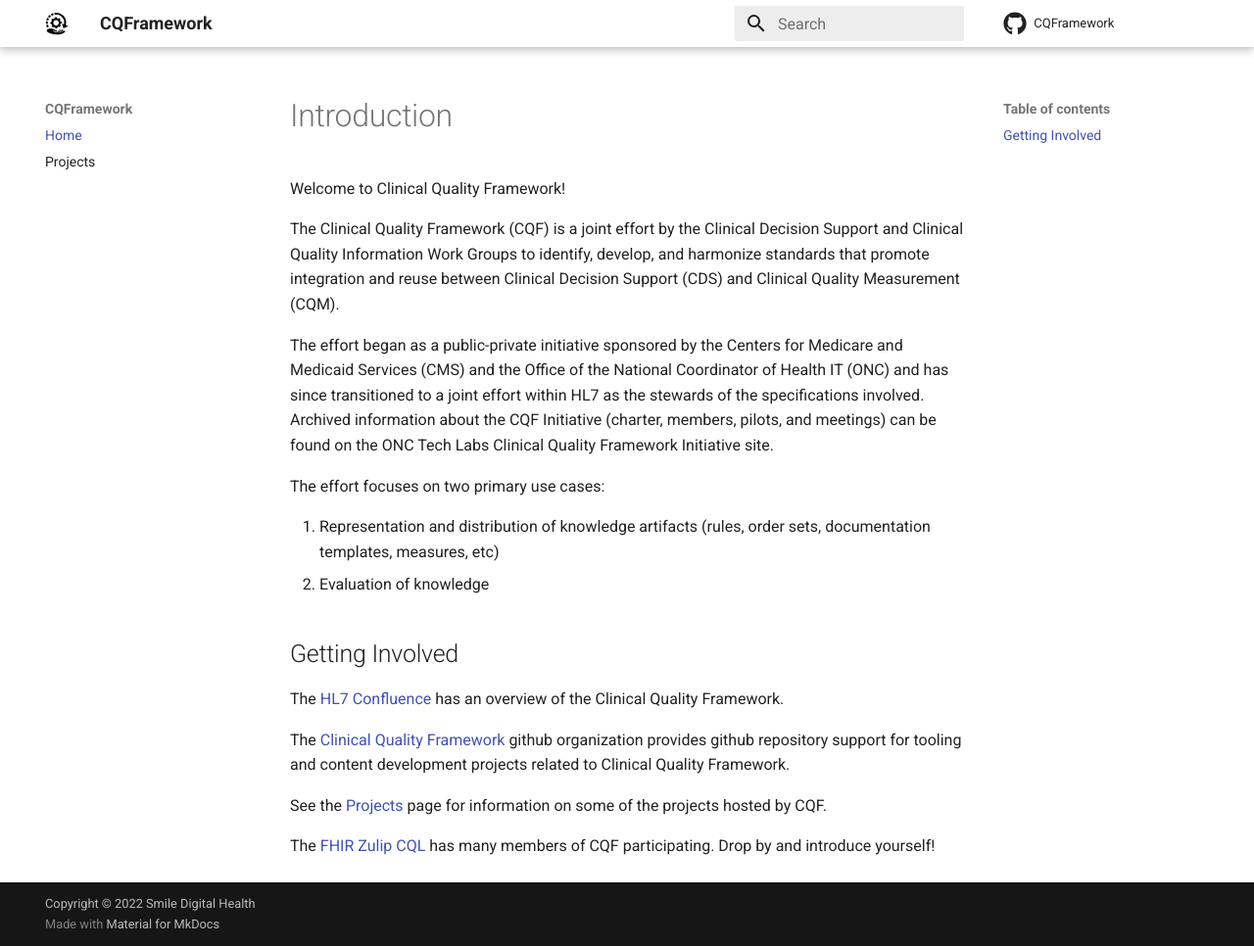
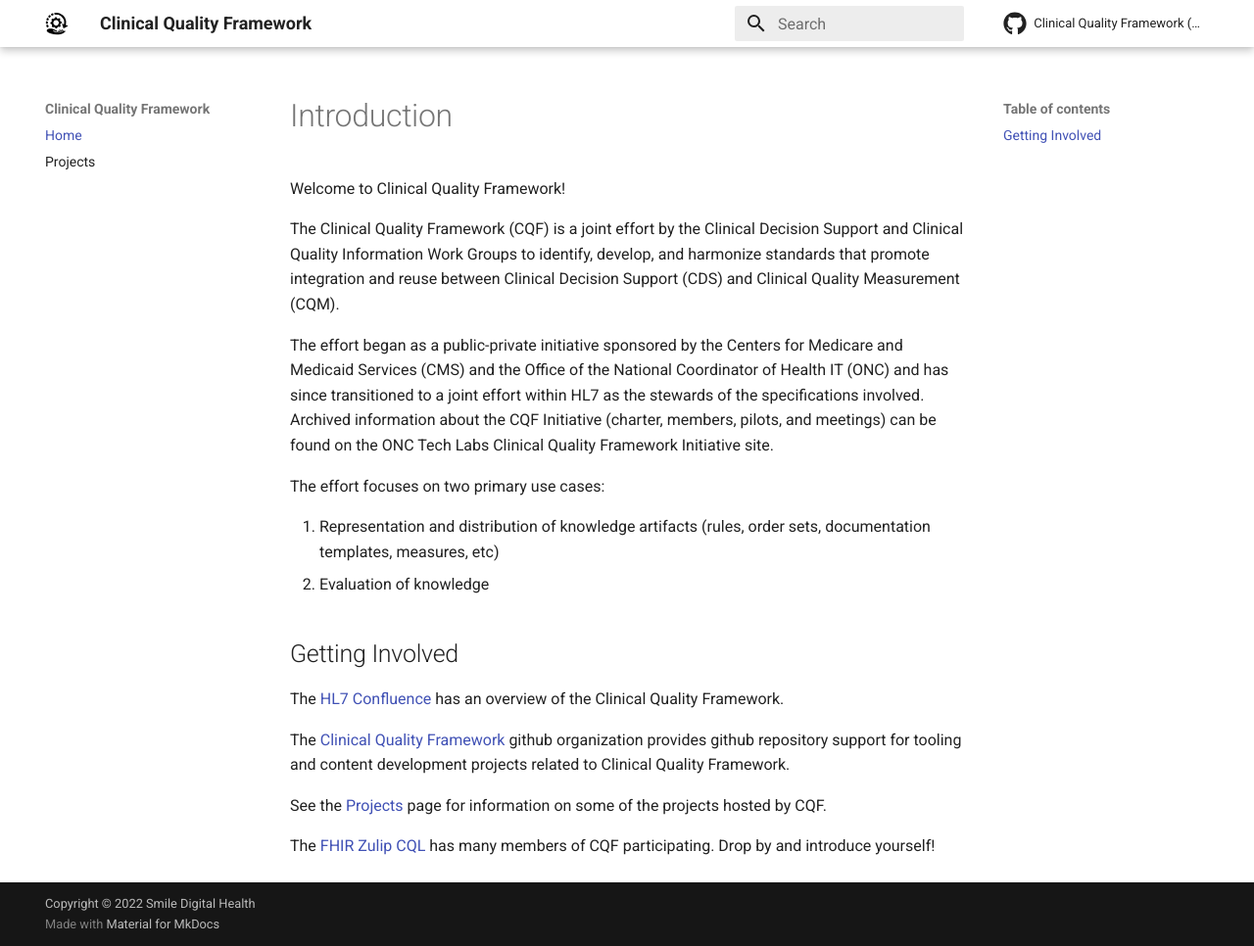
Before and after one commit to cqframework/cqframework.github.io, an MkDocs documentation site: the page built from docs/index.md, in a window 1280 px wide and 966 px high. Shown: the whole window at 98% size. Built offline with MkDocs 1.6.1 and Material for MkDocs 9.7.7, drawn with Linux system fonts in a browser that asks for light colours; comment, search, counter and statistics services are not loaded.

Commit message:
Update site title

```diff
--- a/mkdocs.yml
+++ b/mkdocs.yml
@@ -1,13 +1,13 @@
-site_name: CQFramework
+site_name: Clinical Quality Framework
 site_url: https://www.cqframework.org/
 site_author: Smile Digital Health
 site_description: >-
-  Homepage for the CQFramework effort
+  Homepage for the Clinical Quality Framework (CQF) effort
 
 copyright: Copyright &copy; 2022 Smile Digital Health
 
 repo_url: https://github.com/cqframework/cqframework.github.io
-repo_name: CQFramework
+repo_name: Clinical Quality Framework (Github)
 
 
 theme:
```
